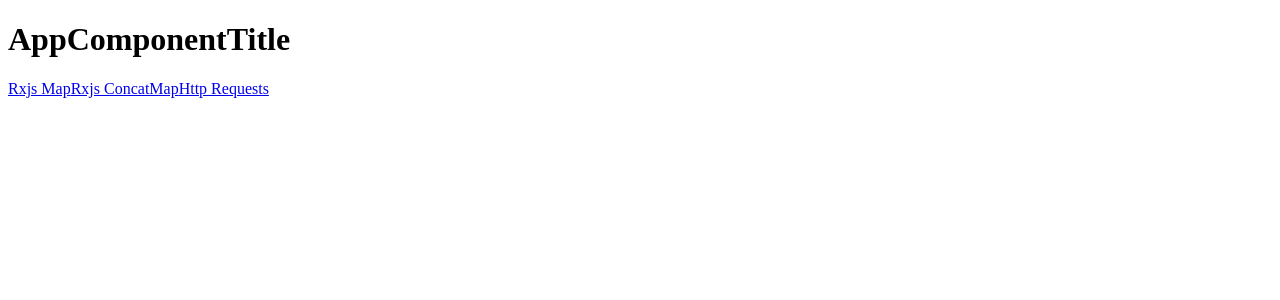
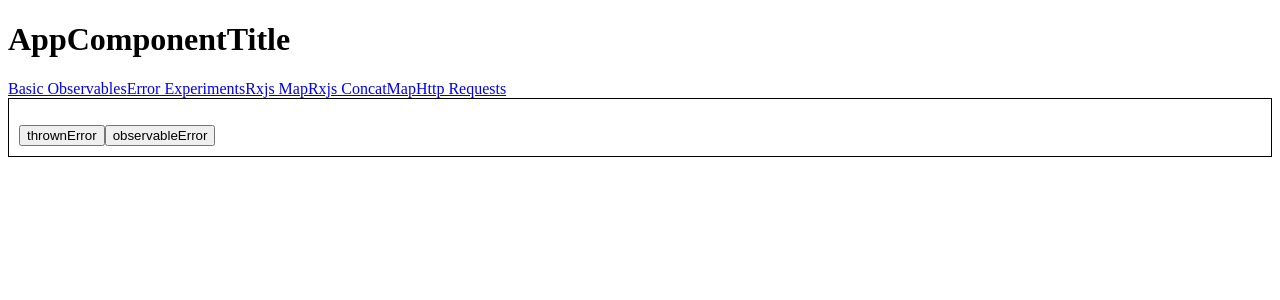
Before and after one commit to costin-branzas/angular-experiments-3, an Angular app: page /rxjs/error-experiments in a window 1280 px wide. Before the commit this address led to /. Shown: the top 300 px of the page. Built offline with nearby package versions, Linux system fonts and the light colour scheme.

Commit message:
added basicObservables + errorExperiments

```diff
--- a/src/app/app.component.ts
+++ b/src/app/app.component.ts
@@ -5,6 +5,8 @@ import { Component } from '@angular/core';
   selector: 'app-root',
   template:
   `<h1>{{title}}</h1>
+  <a routerLink="/rxjs/basic-observables">Basic Observables</a>
+  <a routerLink="/rxjs/error-experiments">Error Experiments</a>
   <a routerLink="/rxjs/map">Rxjs Map</a>
   <a routerLink="/rxjs/concat-map">Rxjs ConcatMap</a>
   <a routerLink="/http-experiments/requests">Http Requests</a>
--- /dev/null
+++ b/src/app/rxjs-module/basic-observables/basic-observables.component.ts
@@ -0,0 +1,79 @@
+import { Component } from '@angular/core';
+import { Observable, Observer, Subscriber } from 'rxjs';
+
+
+@Component({
+  selector: 'basic-observables-component',
+  template:
+  `<div style = "border:1px solid black; padding: 10px;">
+
+  <p>{{title}}</p>
+  <button (click)='basicObservable1()'>basicObservable1</button>
+  <button (click)='conciseObservable()'>conciseObservable</button>
+
+  </div>`
+})
+export class BasicObservablesComponent {
+
+  //*************VERY explicitly defined observable so that it is easy to understand */
+  basicObservable1() {
+    console.log("basicObservable1");
+
+    let observable1 = new Observable<string>(this.observableBehaviour);
+
+    //actually instantiating a class object that implements the Observer interface is overkill, in the end all that the observer needs to be is a collection of 3 methods called next, error and complete - see the next concise example
+    let observer1 = new Observer1<any>();
+
+    observable1.subscribe(observer1);
+  }
+
+  observableBehaviour(subscriber:Subscriber<any>) {
+    subscriber.next(1);
+    subscriber.next(2);
+    subscriber.next(3);
+    subscriber.complete();
+  }
+
+  //*************concise observable */
+  conciseObservable() {
+    console.log("basicObservable1");
+    let observable = new Observable<any>(subscriber => {
+      subscriber.next(1);
+      subscriber.next(2);
+      subscriber.next(3);
+      subscriber.complete();
+    });
+
+    observable.subscribe({
+      next: (data) => {
+        console.log("Received: ", data);
+      },
+      error: (error) => {
+        console.log("Error: ", error);
+      },
+      complete: () => {
+        console.log("Completed.");
+      }
+    })
+  }
+
+}
+
+//*************part of VERY explicitly defined observable so that it is easy to understand */
+// because Observer is just an itnerface, we need to create a class based on it so we can then create an actual observer object
+class Observer1<T> implements Observer<T> {
+  next(data: T): void {
+    //do shit with data
+    console.log("Received: ", data);
+  }
+
+  error(error: any): void {
+    //process the error as needed
+    console.error("Error: ", error);
+  }
+
+  complete(): void {
+    //do whatever is needed if observable ends
+    console.log("Completed.");
+  }
+}
--- /dev/null
+++ b/src/app/rxjs-module/error-experiments/error-experiments.component.ts
@@ -0,0 +1,73 @@
+import { Component } from '@angular/core';
+import { Observable, Observer, Subscriber } from 'rxjs';
+
+
+@Component({
+  selector: 'error-experiments-component',
+  template:
+  `<div style = "border:1px solid black; padding: 10px;">
+
+  <p>{{title}}</p>
+  <button (click)='thrownError()'>thrownError</button>
+  <button (click)='observableError()'>observableError</button>
+
+  </div>`
+})
+export class ErrorExperimentsComponent {
+
+  thrownError() {
+    console.log("thrownError");
+
+    let observable1 = new Observable<any>(subscriber => {
+      subscriber.next(1);
+      subscriber.next(2);
+
+      let a = 1;
+      if (a === 1)
+        throw "thrown shit";
+
+        subscriber.next(3);
+      subscriber.complete();
+    });
+
+    observable1.subscribe({
+      next: (data) => {
+        console.log("Received: ", data);
+      },
+      error: (error) => {
+        console.log("Error: ", error)
+      },
+      complete: () => {
+        console.log("Completed.");
+      }
+    });
+  }
+
+  observableError() {
+    console.log("observableError");
+
+    let observable1 = new Observable<any>(subscriber => {
+      subscriber.next(1);
+      subscriber.next(2);
+
+      let a = Observable.throw("observable shit");
+      a.subscribe();
+
+      subscriber.next(3);
+      subscriber.complete();
+    });
+
+    observable1.subscribe({
+      next: (data) => {
+        console.log("Received: ", data);
+      },
+      error: (error) => {
+        console.log("Error: ", error)
+      },
+      complete: () => {
+        console.log("Completed.");
+      }
+    });
+  }
+
+}
--- a/src/app/rxjs-module/rxjs-module.module.ts
+++ b/src/app/rxjs-module/rxjs-module.module.ts
@@ -1,6 +1,8 @@
 import { NgModule } from '@angular/core';
 import { RouterModule } from '@angular/router';
 
+import { BasicObservablesComponent } from './basic-observables/basic-observables.component';
+import { ErrorExperimentsComponent } from './error-experiments/error-experiments.component';
 import { MapComponent } from './operator-components/map.component';
 import { ConcatMapComponent } from './operator-components/concat-map.component';
 
@@ -12,6 +14,8 @@ import { ConcatMapComponent } from './operator-components/concat-map.component';
                 path: 'rxjs',
                 children: [
                     { path: '', redirectTo: 'map', pathMatch: 'full' },
+                    { path: 'basic-observables',  component: BasicObservablesComponent },
+                    { path: 'error-experiments',  component: ErrorExperimentsComponent },
                     { path: 'map',  component: MapComponent },
                     { path: 'concat-map',  component: ConcatMapComponent },
                 ]
@@ -20,6 +24,8 @@ import { ConcatMapComponent } from './operator-components/concat-map.component';
     ],
     exports: [RouterModule],
     declarations: [
+        BasicObservablesComponent,
+        ErrorExperimentsComponent,
         MapComponent,
         ConcatMapComponent
     ],
```
Also changed, not shown: src/app/rxjs-module/operator-components/concat-map.component.ts (+1 -6 lines).
